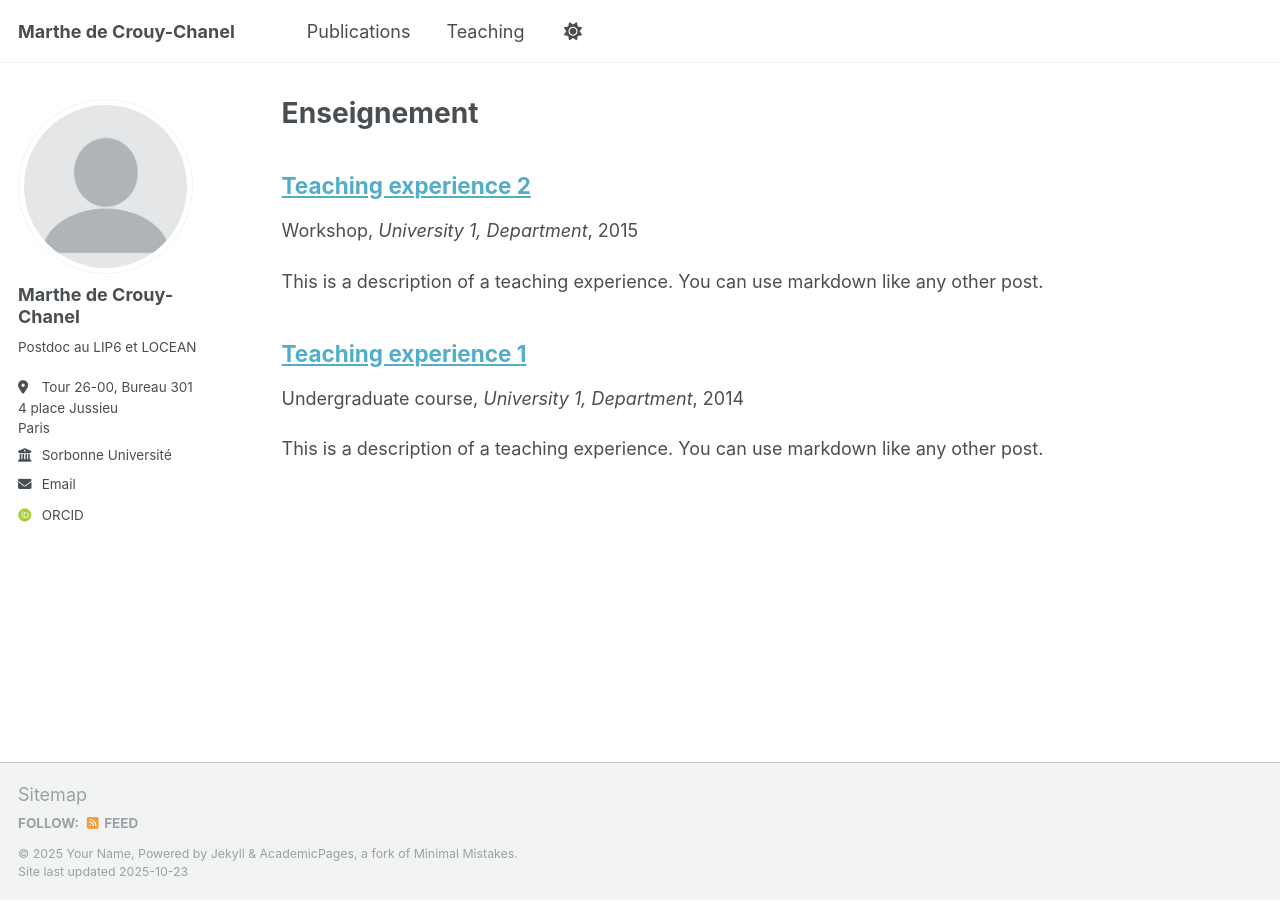
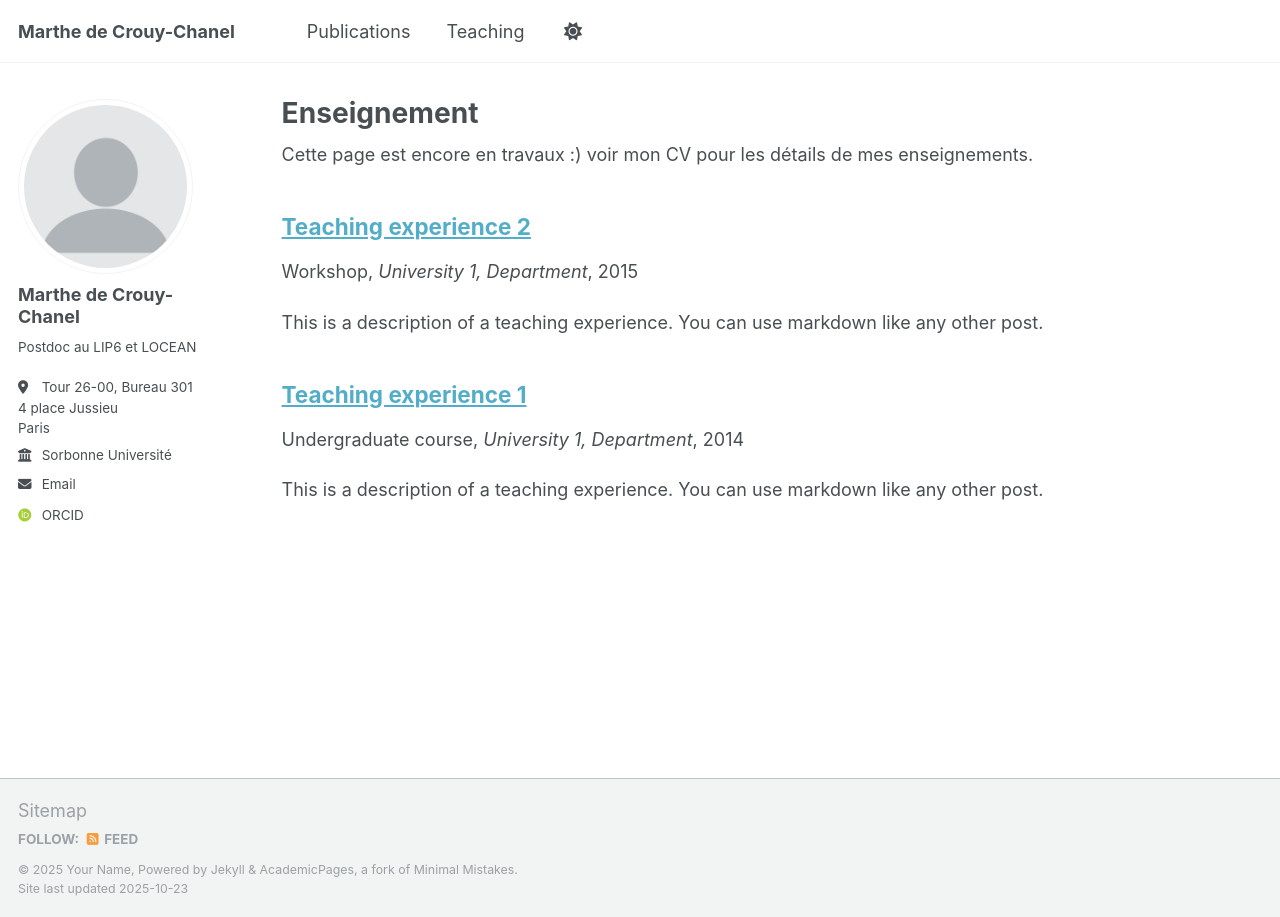
Before and after one commit to mdecrouy/mdecrouy.github.io, a Jekyll site: the page built from _pages/teaching.html, in a window 1280 px wide. Built offline with Jekyll 4.4.1, drawn with Linux system fonts in a browser that asks for light colours; some web fonts are replaced; a file with an impossible date is left out.

Commit message:
Update teaching.html

```diff
--- a/_pages/teaching.html
+++ b/_pages/teaching.html
@@ -5,6 +5,8 @@ permalink: /enseignement/
 author_profile: true
 ---
 
+Cette page est encore en travaux :) voir mon CV pour les détails de mes enseignements.
+
 {% include base_path %}
 
 {% for post in site.teaching reversed %}
```
